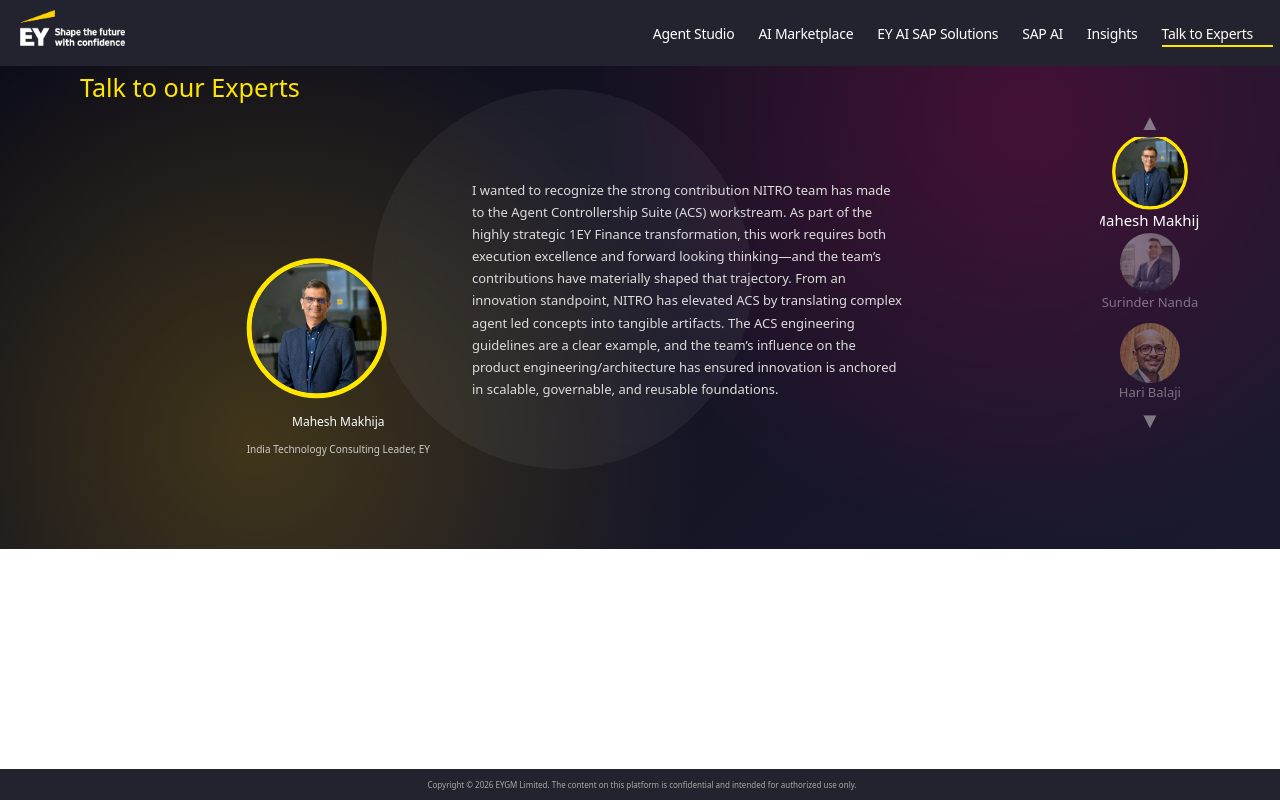
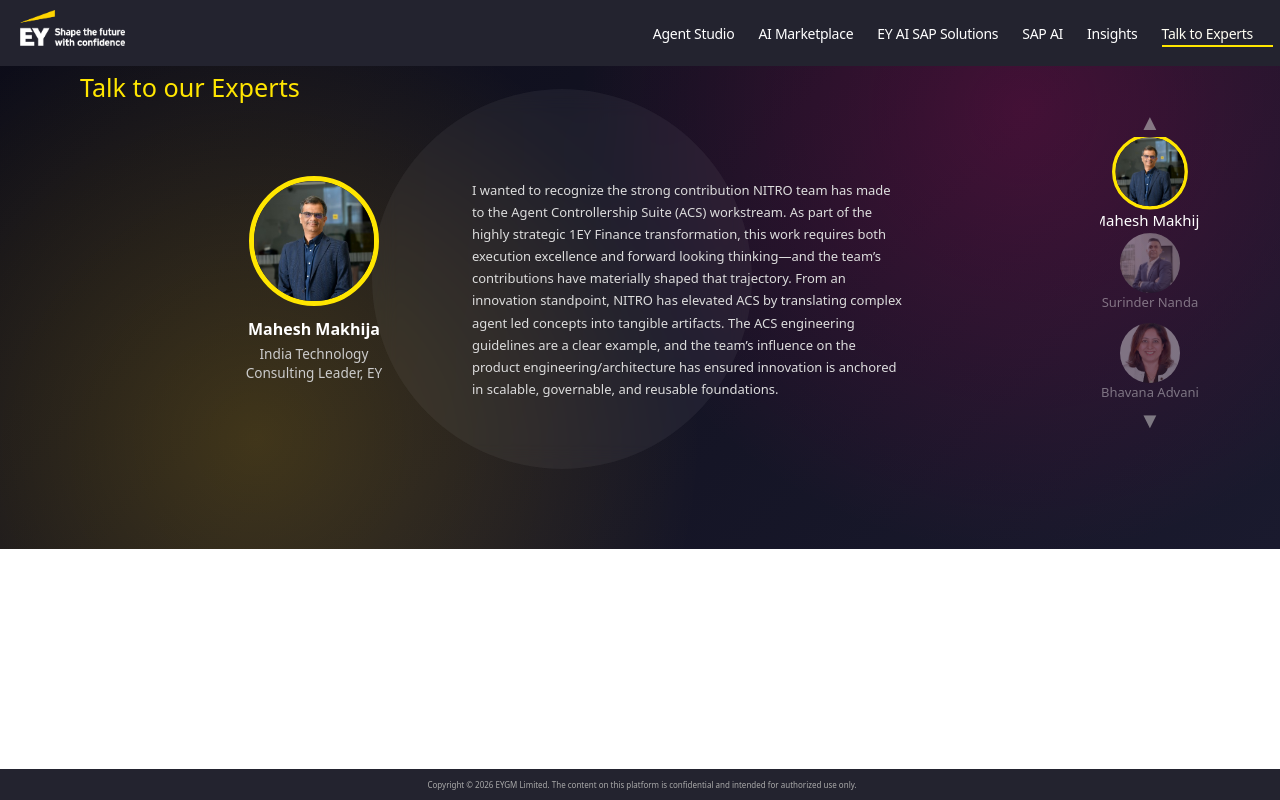
Before and after one commit to Gayathri0798/EY-SAP-Event, a React (Vite) app in the folder ey-sap-event/: page /talk-to-experts in a window 1280 px wide. Built offline with nearby package versions, Linux system fonts and the light colour scheme; grey boxes are pictures that could not be loaded.

Commit message:
UI UX Changes 2
-Changes to Talk to Experts

```diff
--- a/ey-sap-event/src/pages/TalkToExperts.jsx
+++ b/ey-sap-event/src/pages/TalkToExperts.jsx
@@ -13,6 +13,12 @@
       name: "Surinder Nanda",
       role: "SAP Integration",
       image: "/images/surinder.png",
+      text: "The overall sentiment has been very positive. Everyone consistently highlighted how well-structured, intuitive, and realistic the experience felt - especially the scenario-based questions, accuracy of questions/prompt and impressive speech-to-text responsiveness and the availability of a detailed feedback report at the end of the session. The tool helps presenters focus on structure, timing, and critical talking points. Our team plans to use it before their upcoming presentations because they see it adds real value. The flexibility across different permit types and scenarios to practice was also called out as a standout feature, along with the reflective follow up questions that simulate a genuine discussion.",
+    },
+    {
+      name: "Bhavana Advani",
+      role: "SAP Alliance Lead - Partner",
+      image: "/images/bhavanaAdvani.png",
       text: "The overall sentiment has been very positive. Everyone consistently highlighted how well-structured, intuitive, and realistic the experience felt - especially the scenario-based questions, accuracy of questions/prompt and impressive speech-to-text responsiveness and the availability of a detailed feedback report at the end of the session. The tool helps presenters focus on structure, timing, and critical talking points. Our team plans to use it before their upcoming presentations because they see it adds real value. The flexibility across different permit types and scenarios to practice was also called out as a standout feature, along with the reflective follow up questions that simulate a genuine discussion.",
     },
     {
@@ -94,14 +100,64 @@
           </div>
 
           {/* SMALL PROFILE (OVERLAY) */}
-          <div className="expert-profile">
+          <div
+  className="expert-profile"
+  style={{
+    display: 'flex',
+    flexDirection: 'column',
+    alignItems: 'center', // Keeps image, name, and role perfectly centered horizontally
+    justifyContent: 'center',
+    textAlign: 'center',
+    width: '180px', // Gives the block a fixed width so it doesn't expand/shrink
+    position: 'absolute', // Assuming this overlays on the circle graphic in "86a48bf7-cc16-4a2f-aeb0-38b1d289e5a5"
+    left: '15%', // Adjust this positioning offset to match your exact visual preference
+    top: '50%',
+    transform: 'translateY(-50%)',
+    zIndex: 10
+  }}
+>
   <img
     src={experts[active].image}
     alt={experts[active].name}
     className="main-avatar"
+    style={{
+      width: '120px', // Lock the image width explicitly
+      height: '120px', // Lock the image height explicitly
+      borderRadius: '50%', // Ensures a perfect circle shape
+      objectFit: 'cover', // Prevents image distortion if the aspect ratio varies
+      flexShrink: 0, // Crucial: Prevents text from squeezing or shrinking the image size
+      marginBottom: '12px' // Fixed separation space before the name text
+    }}
   />
-            <p className="expert-name">{experts[active].name}</p>
-            <p className="expert-role">{experts[active].role}</p>
+
+  <p
+    className="expert-name"
+    style={{
+      fontSize: '1rem',
+      fontWeight: '600',
+      color: '#ffffff',
+      margin: '0 0 4px 0',
+      width: '100%', // Restricts text box width to the parent profile block boundary
+      whiteSpace: 'normal', // Allows long names to break wrap elegantly onto a second line
+      wordBreak: 'break-word' // Prevents extra long strings from breaking outside layout margins
+    }}
+  >
+    {experts[active].name}
+  </p>
+
+  <p
+    className="expert-role"
+    style={{
+      fontSize: '0.85rem',
+      color: '#cccccc',
+      margin: '0',
+      width: '100%',
+      whiteSpace: 'normal',
+      wordBreak: 'break-word'
+    }}
+  >
+    {experts[active].role}
+  </p>
 </div>
         </div>
 
```
Also changed, not shown: ey-sap-event/public/images/bhavanaAdvani.png (added). Lines whose indentation alone changed are shown as unchanged.
